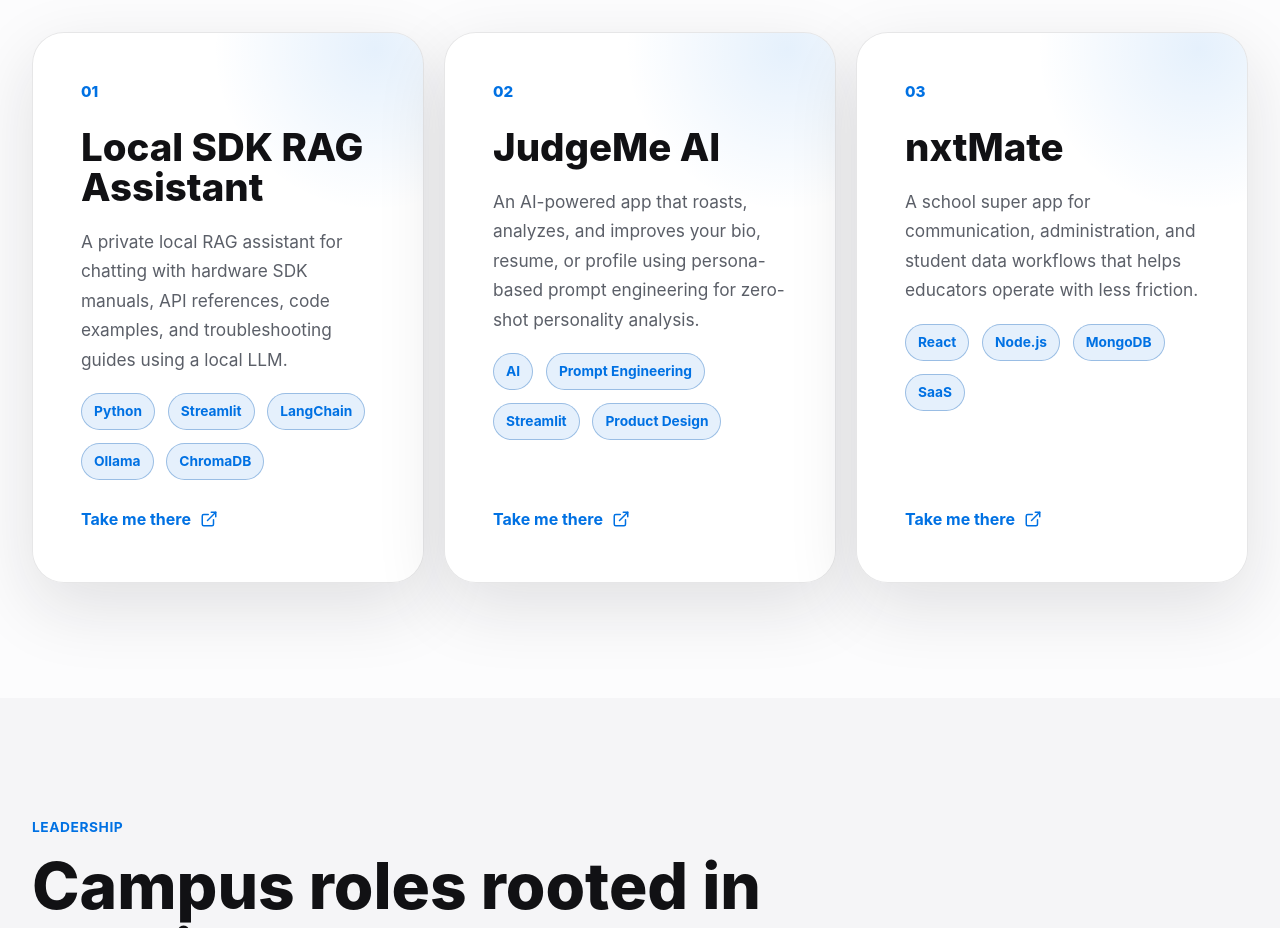
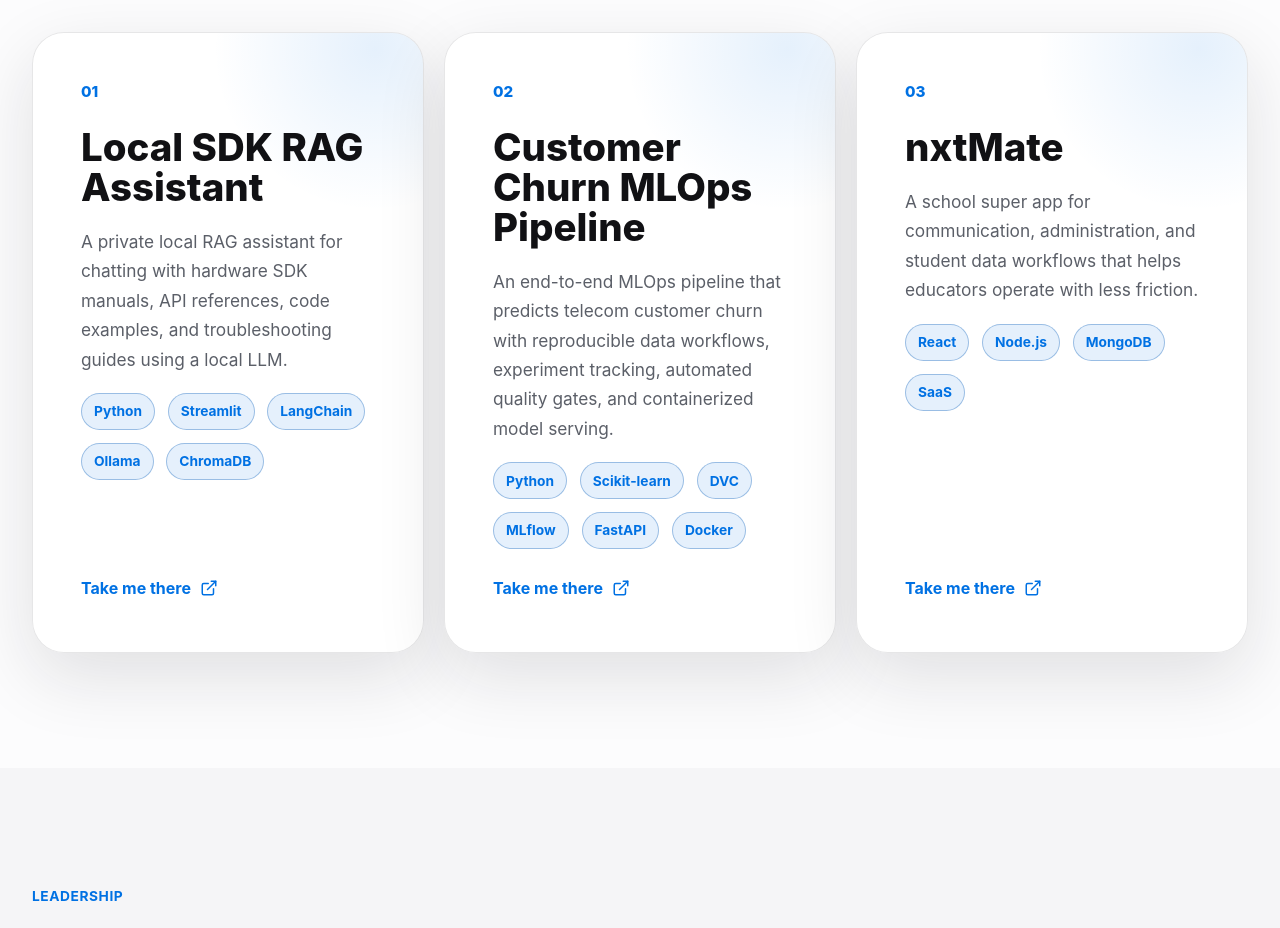
Before and after one commit to vsazzy/myportfolio, a React (Create React App) app: page / in a window 1280 px wide. Shown: the part 3000-3928 px from the top of the page. Built offline with nearby package versions, Linux system fonts and the light colour scheme.

Commit message:
updated resume

```diff
--- a/src/components/Main.js
+++ b/src/components/Main.js
@@ -39,12 +39,12 @@
     live: "#",
   },
   {
-    title: "JudgeMe AI",
+    title: "Customer Churn MLOps Pipeline",
     description:
-      "An AI-powered app that roasts, analyzes, and improves your bio, resume, or profile using persona-based prompt engineering for zero-shot personality analysis.",
-    tech: ["AI", "Prompt Engineering", "Streamlit", "Product Design"],
-    github: "https://judgemeai.streamlit.app/",
-    live: "https://judgemeai.streamlit.app/",
+      "An end-to-end MLOps pipeline that predicts telecom customer churn with reproducible data workflows, experiment tracking, automated quality gates, and containerized model serving.",
+    tech: ["Python", "Scikit-learn", "DVC", "MLflow", "FastAPI", "Docker"],
+    github: "https://github.com/vsazzy/customer-churn-MLOps",
+    live: "https://github.com/vsazzy/customer-churn-MLOps",
   },
   {
     title: "nxtMate",
```
Also changed, not shown: 1 other file (tests, documents, lock files or other folders).
